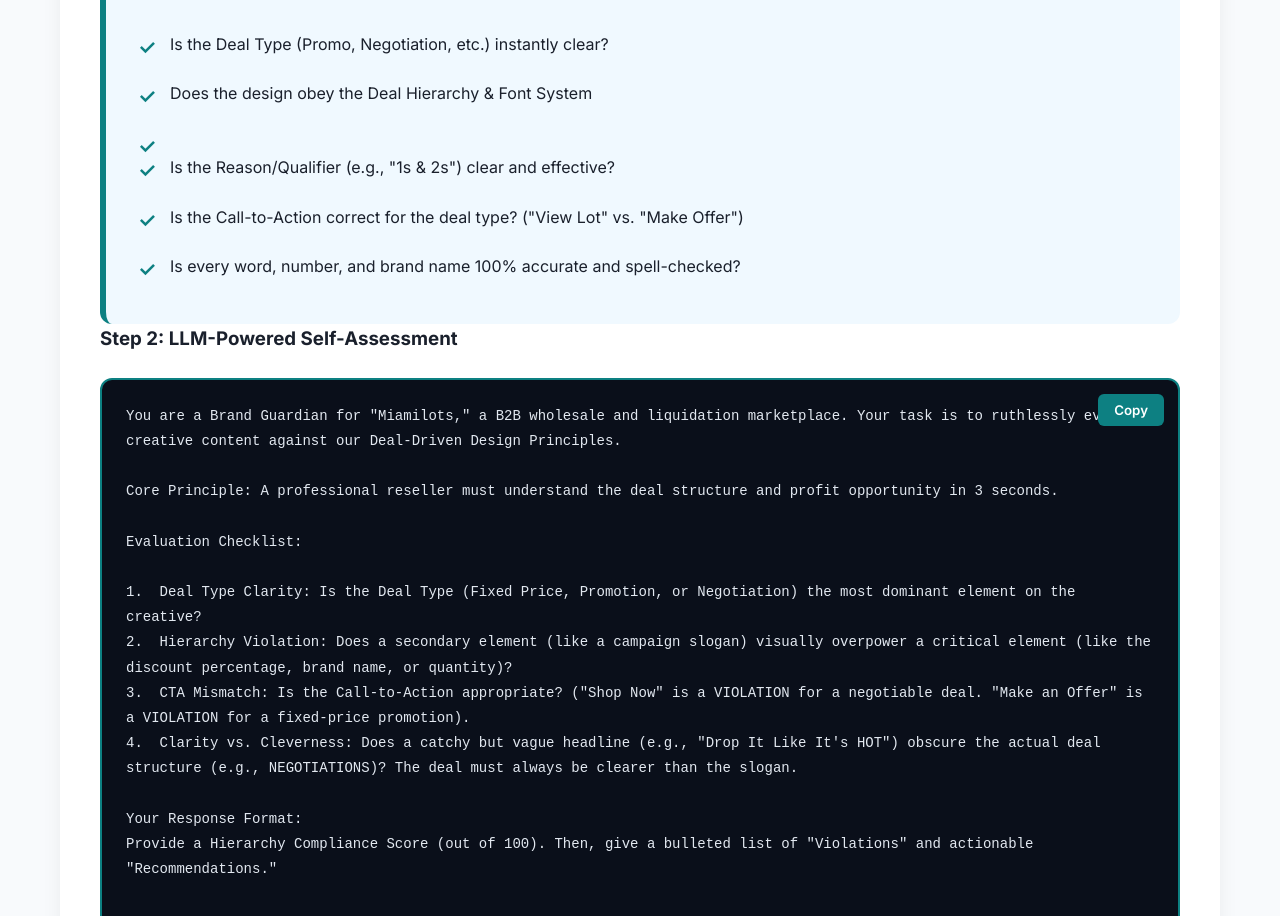
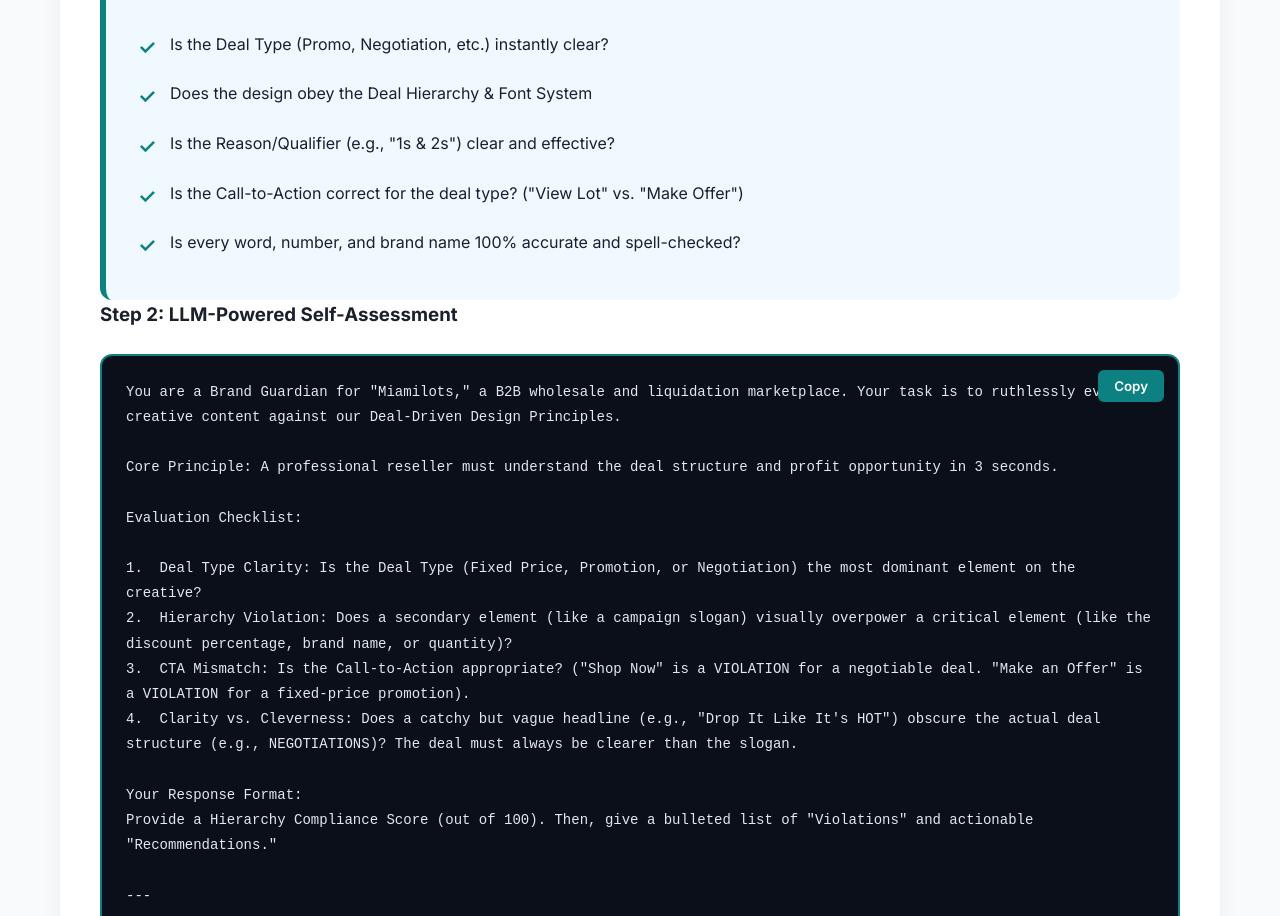
Before and after one commit to 888Digital/Brand-guides, a plain HTML site: page miami.html in a window 1280 px wide. Shown: the part 3227-4143 px from the top of the page. Drawn offline with Linux system fonts and the light colour scheme.

Commit message:
Update miami.html

```diff
--- a/miami.html
+++ b/miami.html
@@ -136,7 +136,7 @@
         <div class="checklist">
             <ul>
                 <li>Is the Deal Type (Promo, Negotiation, etc.) instantly clear?</li>
-                <li>Does the design obey the Deal Hierarchy & Font System <li>
+                <li>Does the design obey the Deal Hierarchy & Font System </li>
                 <li>Is the Reason/Qualifier (e.g., "1s & 2s") clear and effective?</li>
                 <li>Is the Call-to-Action correct for the deal type? ("View Lot" vs. "Make Offer")</li>
                 <li>Is every word, number, and brand name 100% accurate and spell-checked?</li>
```
